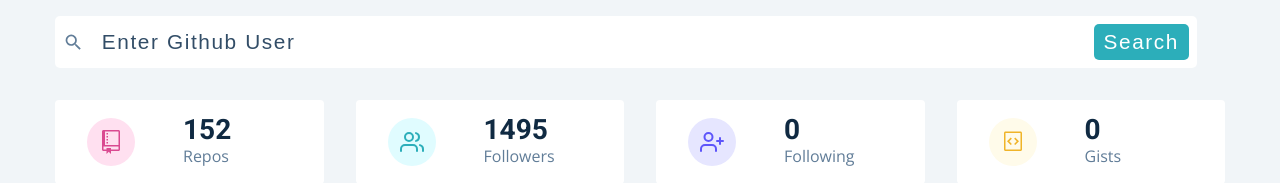
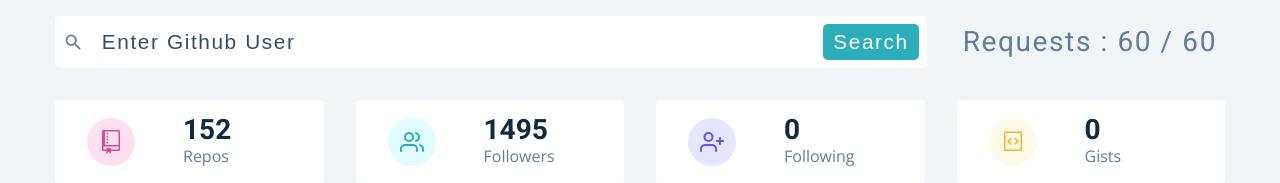
Before and after one commit to MuhammadTurkmen/Search-Github-Users-React, a React (Create React App) app: page / in a window 1280 px wide. Shown: the top 183 px of the page. Built offline with nearby package versions, Linux system fonts and the light colour scheme.

Commit message:
adding h3

```diff
--- a/src/components/Search.js
+++ b/src/components/Search.js
@@ -17,6 +17,7 @@ const Search = () => {
           <button type='submit'>search</button>
         </div>
       </form>
+      <h3>requests : 60 / 60</h3>
     </Wrapper>
   </section>
 };
```
